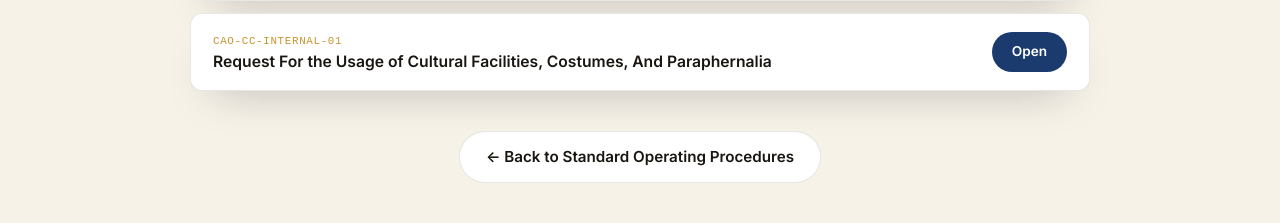
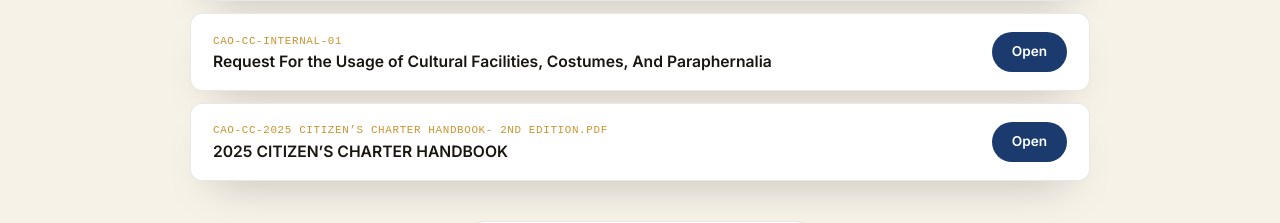
Before and after one commit to AUSTIN0-0/RTU-Cultural-Affairs-Office-Website, a React (Vite) app: page /public-information/citizen-charter in a window 1280 px wide. Shown: the part 1056-1279 px from the top of the page. Built offline with nearby package versions, Linux system fonts and the light colour scheme; a small style sheet from the web is missing; a web font is replaced by a local one.

Commit message:
CC Handbook

```diff
--- a/src/data/citizenCharterData.js
+++ b/src/data/citizenCharterData.js
@@ -15,4 +15,9 @@ export const citizenCharterList = [
     title: 'Request For the Usage of Cultural Facilities, Costumes, And Paraphernalia',
     url: 'https://docs.google.com/document/d/1ibq6VWsqbTE-yl0IolW8C5qZ0YIks8wi/edit?usp=drive_link&ouid=110587729815313836744&rtpof=true&sd=true',
   },
+   {
+    code: 'CAO-CC-2025 CITIZEN’S CHARTER HANDBOOK- 2nd EDITION.pdf',
+    title: '2025 CITIZEN’S CHARTER HANDBOOK',
+    url: 'https://drive.google.com/file/d/124ixNdAkHhJcJczaSUBV-gZ9iJ3pG0th/view?usp=drive_link',
+  },
 ];
```
